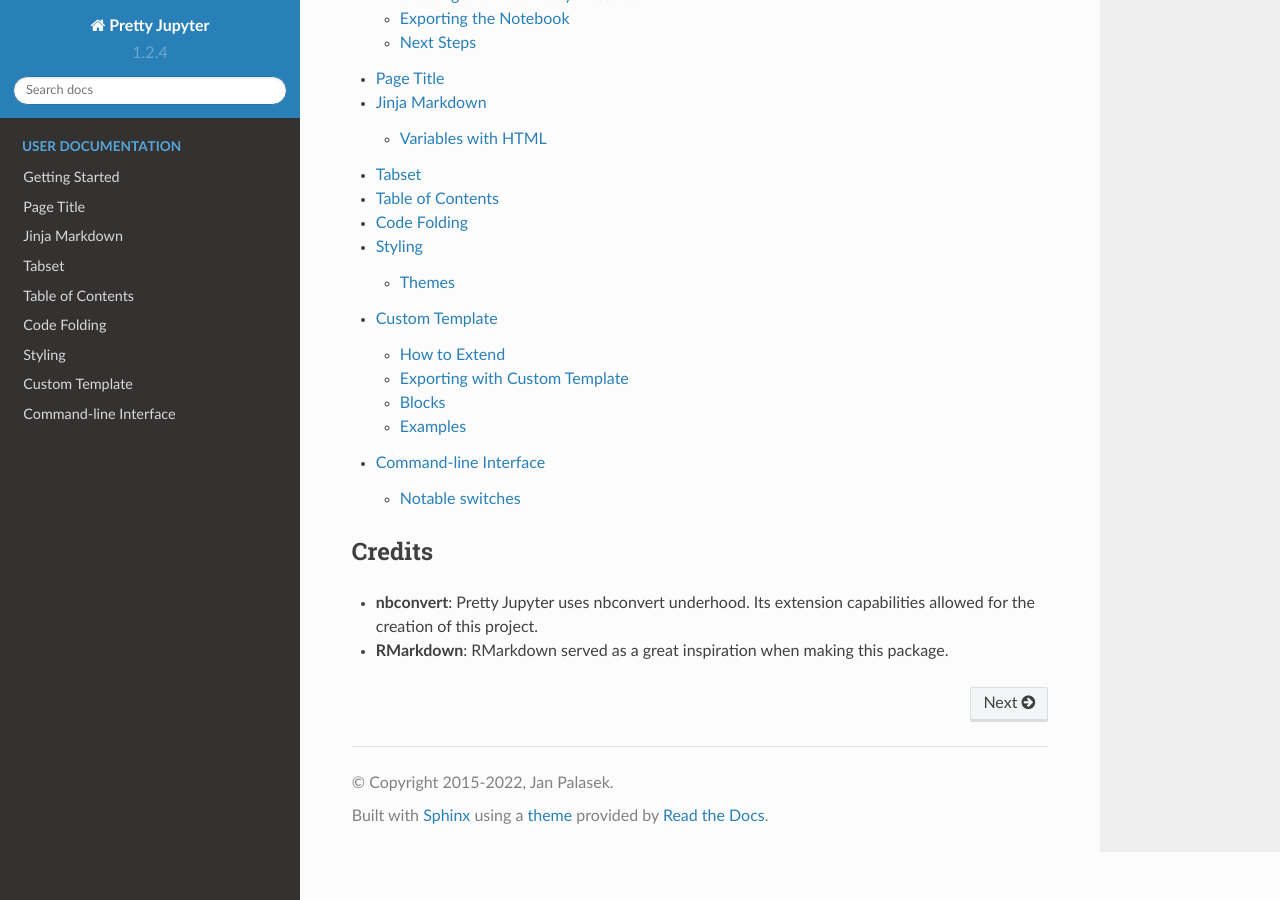
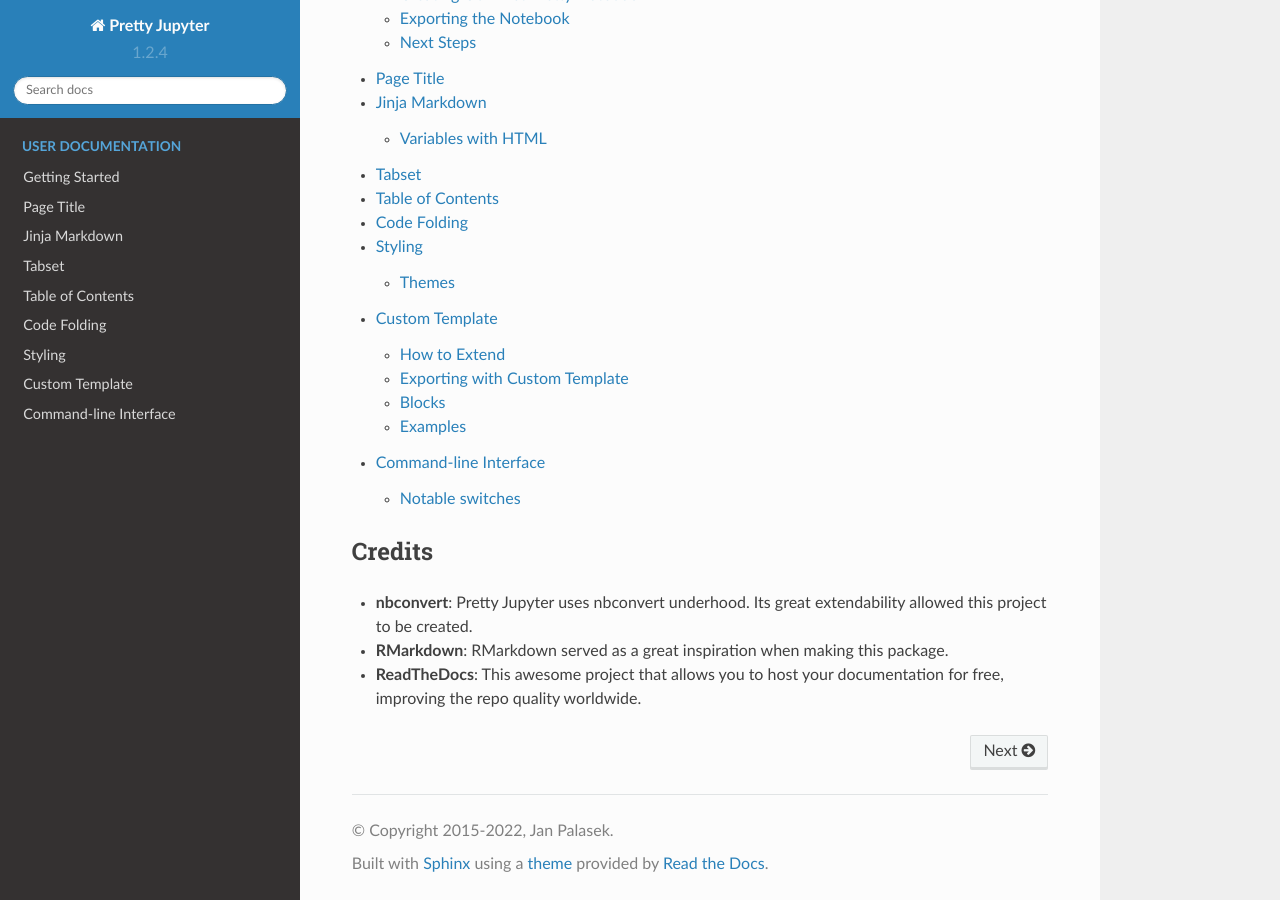
Before and after one commit to JanPalasek/pretty-jupyter, a Sphinx documentation site: the page built from docs/source/index.rst, in a window 1280 px wide and 900 px high, scrolled down 890 px. Built offline with Sphinx 7.4.7 and the Read the Docs theme 2.0.0, drawn with Linux system fonts in a browser that asks for light colours.

Commit message:
Issue #42 - improved docs.

```diff
--- a/docs/source/index.rst
+++ b/docs/source/index.rst
@@ -44,5 +44,6 @@
 Credits
 ==========
 
-* **nbconvert**: Pretty Jupyter uses nbconvert underhood. Its extension capabilities allowed for the creation of this project.
+* **nbconvert**: Pretty Jupyter uses nbconvert underhood. Its great extendability allowed this project to be created.
 * **RMarkdown**: RMarkdown served as a great inspiration when making this package.
+* **ReadTheDocs**: This awesome project that allows you to host your documentation for free, improving the repo quality worldwide.
```
Also changed, not shown: README.md (+4 -10 lines).
